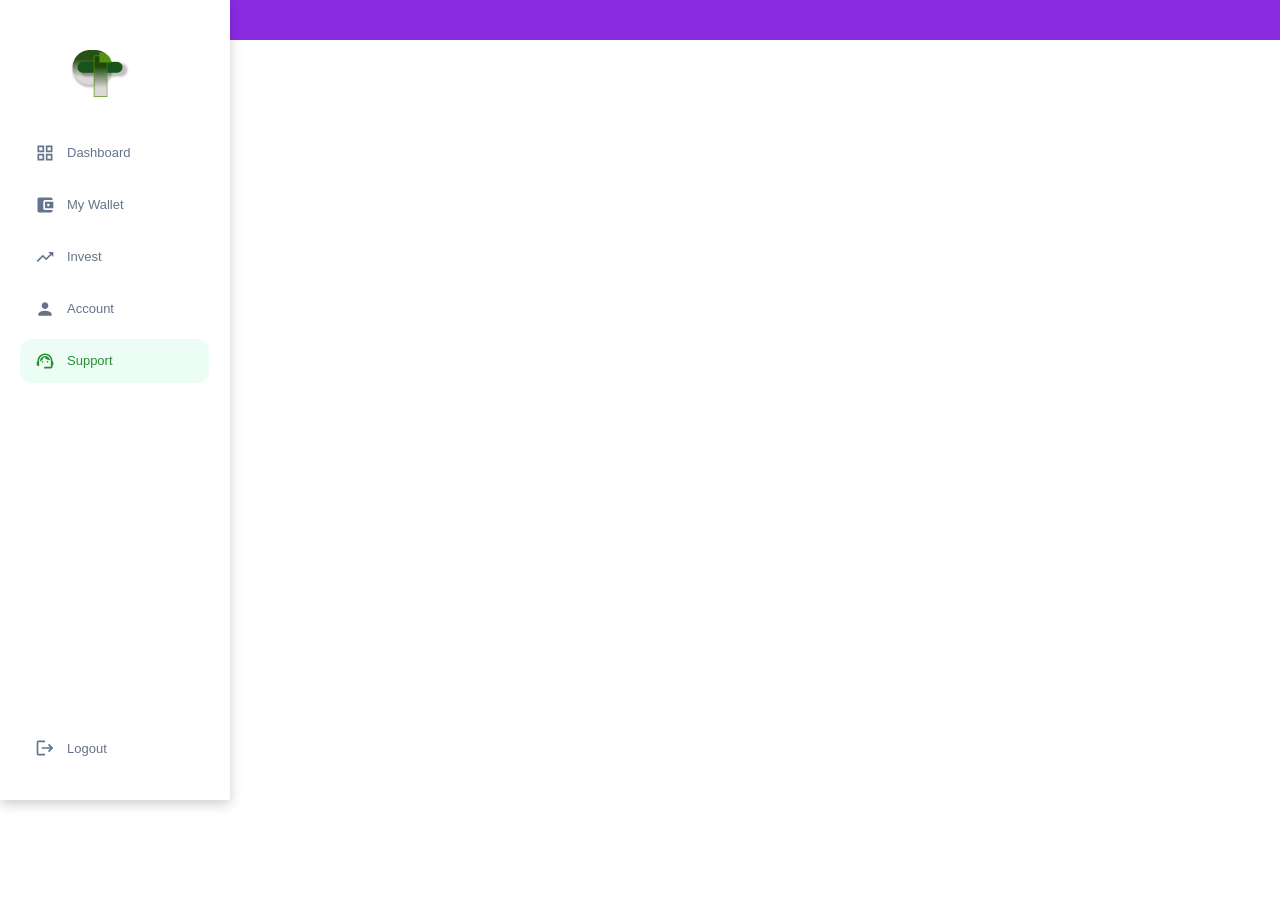
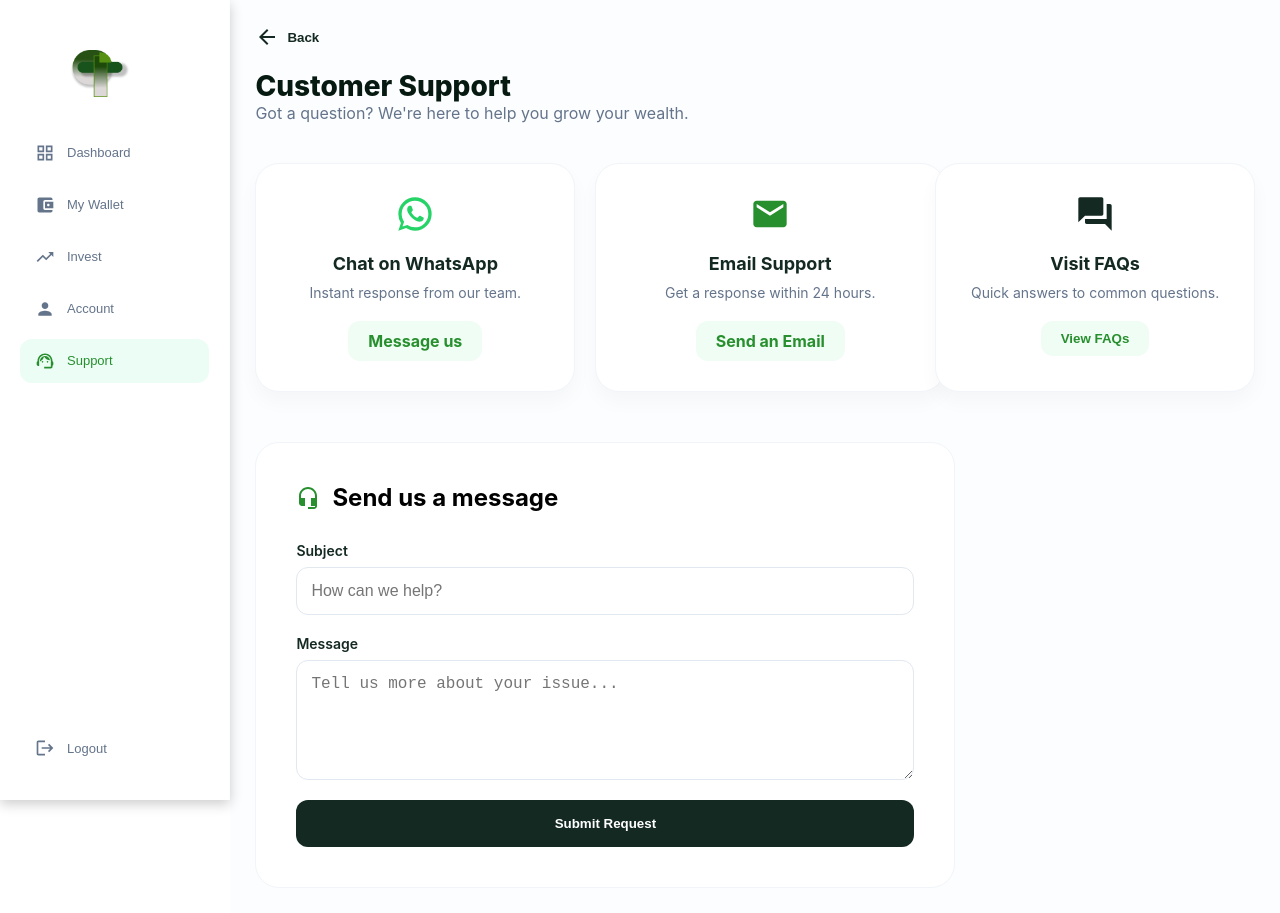
Before and after one commit to OdiliEmmanuel121/TeCcSavings, a React (Vite) app: page /con in a window 1280 px wide. Before the commit the page ends 800 px from the top, so only its background shows below. Built offline with nearby package versions, Linux system fonts and the light colour scheme.

Commit message:
my first commit

```diff
--- a/src/admin/mainpage/home/Home.css
+++ b/src/admin/mainpage/home/Home.css
@@ -393,23 +393,33 @@
 /* --- MOBILE VIEW (MAX 500px) --- */
 @media (max-width: 500px) {
     .internal-home {
-        padding: 12px;
-        /* Slightly less padding to save space */
+      padding: 15px;
         max-width: 100%;
-        margin-left: 0;
+        margin-left: 0 !important; /* Forces removal of sidebar space */
         margin-top: 10px;
+        margin-bottom: 100px; /* Crucial: space for the bottom nav bar */
         height: auto;
+        display: block; /* Ensures standard document flow */
+        overflow-y: visible;
     }
 
     /* Header adjustments */
     .home-acc {
+        position: relative; /* Container for absolute icon */
         flex-direction: column;
         gap: 5px;
+        padding-top: 20px;
 
     }
 
     .home-header h1 {
         display: none;
+    }
+
+    .acc-icon {
+        position: absolute;
+        top: 0;
+        right: 0;
     }
 
     .home-header p {
@@ -429,23 +439,9 @@
         margin-top: 5px;
     }
 
-    .acc-icon {
-        position: absolute;
-        top: 0;
-        right: 0;
-    }
 
     /* --- MOBILE VIEW (MAX 500px) --- */
     @media (max-width: 500px) {
-        .internal-home {
-            padding: 15px;
-            max-width: 100%;
-            margin-left: 0;
-            /* Remove sidebar offset */
-            margin-bottom: 80px;
-            /* Space for bottom navigation */
-        }
-
         /* 2 Column Grid for Stats */
         .stats-grid {
             grid-template-columns: 1fr 1fr;
@@ -502,6 +498,7 @@
         .sendmoney,
         .send {
             font-size: 11px;
+            font-family: sans-serif;
         }
 
         .addicon,
--- a/src/admin/mainpage/invest/Invest.css
+++ b/src/admin/mainpage/invest/Invest.css
@@ -83,19 +83,41 @@
 /* --- MOBILE VIEW --- */
 @media (max-width: 500px) {
     .Invest-Container {
-        margin-left: 0;
+        /* 1. Reset Position and Width */
+        margin-left: 0 !important;
+        width: 100%;
+        max-width: 100%;
         padding: 20px;
-        padding-bottom: 100px; /* Space for bottom nav */
+
+        /* 2. THE SCROLL FIXES */
+        display: block;        /* Ensures it follows normal document flow */
+        height: auto;         /* Allows height to grow with content */
+        min-height: 100vh;    /* Ensures it at least fills the screen */
+        overflow-y: visible;  /* Allows content to push past the bottom fold */
+
+        /* 3. Navigation Space */
+        padding-bottom: 120px;
+        box-sizing: border-box; /* Prevents padding from adding to width */
     }
 
-    .invest-list { grid-template-columns: 1fr; }
+    .invest-list {
+        display: grid;
+        grid-template-columns: 1fr;
+        gap: 15px;
+    }
 
-    .invest-item-card { padding: 18px; }
+    .invest-item-card {
+        padding: 18px;
+        height: auto; /* Ensure cards don't have fixed heights */
+    }
 
-    .invest-amount p { font-size: 20px; }
+    .invest-amount p {
+        font-size: 20px;
+    }
 
     .invest-dates-grid {
-        grid-template-columns: 1fr; /* Stack dates vertically on very small screens */
+        display: grid;
+        grid-template-columns: 1fr;
         gap: 12px;
     }
 }
--- a/src/admin/mainpage/support/Support.css
+++ b/src/admin/mainpage/support/Support.css
@@ -5,3 +5,164 @@
     margin-left: 18%;
     background-color: blueviolet;
 }
+
+.Support-Container {
+    padding: 25px;
+    max-width: 82%;
+    margin-left: 18%; /* Sidebar offset for desktop */
+    background-color: #fcfdfe;
+    min-height: 100vh;
+    font-family: 'Inter', sans-serif;
+}
+
+.support-header {
+    margin-bottom: 40px;
+}
+
+.back-arrow {
+    background: none;
+    border: none;
+    display: flex;
+    align-items: center;
+    gap: 8px;
+    color: #142922;
+    font-weight: 700;
+    cursor: pointer;
+    margin-bottom: 20px;
+}
+
+.support-header h1 {
+    font-size: 28px;
+    color: #061a11;
+    font-weight: 800;
+}
+
+.support-header p {
+    color: #64748b;
+}
+
+/* Quick Action Grid */
+.support-grid {
+    display: grid;
+    grid-template-columns: repeat(auto-fit, minmax(250px, 1fr));
+    gap: 20px;
+    margin-bottom: 50px;
+}
+
+.support-card {
+    background: white;
+    padding: 30px;
+    border-radius: 24px;
+    box-shadow: 0 10px 20px rgba(0, 0, 0, 0.03);
+    border: 1px solid #f1f5f9;
+    text-align: center;
+    transition: 0.3s;
+}
+
+.support-card:hover {
+    transform: translateY(-5px);
+    border-color: #278f2e;
+}
+
+.s-icon {
+    font-size: 40px !important;
+    margin-bottom: 15px;
+}
+
+.whatsapp .s-icon { color: #25D366; }
+.email .s-icon { color: #278f2e; }
+.faq .s-icon { color: #142922; }
+
+.support-card h3 {
+    font-size: 18px;
+    color: #142922;
+    margin-bottom: 10px;
+}
+
+.support-card p {
+    font-size: 14px;
+    color: #64748b;
+    margin-bottom: 20px;
+}
+
+.support-card a, .support-card button {
+    display: inline-block;
+    padding: 10px 20px;
+    background: #f0fdf4;
+    color: #278f2e;
+    text-decoration: none;
+    font-weight: 700;
+    border-radius: 12px;
+    border: none;
+    cursor: pointer;
+}
+
+/* Form Section */
+.support-form-section {
+    background: white;
+    padding: 40px;
+    border-radius: 24px;
+    border: 1px solid #f1f5f9;
+    max-width: 700px;
+}
+
+.form-title {
+    display: flex;
+    align-items: center;
+    gap: 12px;
+    margin-bottom: 30px;
+}
+
+.form-title svg { color: #278f2e; }
+
+.form-group {
+    display: flex;
+    flex-direction: column;
+    gap: 8px;
+    margin-bottom: 20px;
+}
+
+.form-group label {
+    font-size: 14px;
+    font-weight: 600;
+    color: #142922;
+}
+
+.form-group input, .form-group textarea {
+    padding: 14px;
+    border: 1.5px solid #e2e8f0;
+    border-radius: 12px;
+    font-size: 16px;
+    outline: none;
+}
+
+.submit-support {
+    width: 100%;
+    padding: 16px;
+    background: #142922;
+    color: white;
+    border: none;
+    border-radius: 12px;
+    font-weight: 700;
+    cursor: pointer;
+}
+
+/* --- MOBILE VIEW SCROLL FIX --- */
+@media (max-width: 500px) {
+    .Support-Container {
+        margin-left: 0 !important;
+        padding: 20px;
+        padding-bottom: 120px;
+        display: block; /* Ensures scrollability */
+        height: auto;
+        overflow-y: visible;
+    }
+
+    .support-grid {
+        grid-template-columns: 1fr;
+    }
+
+    .support-form-section {
+        padding: 25px;
+    }
+}
--- a/src/admin/mainpage/support/Support.jsx
+++ b/src/admin/mainpage/support/Support.jsx
@@ -1,11 +1,71 @@
-import './Support.css'
+
+import { useNavigate } from 'react-router-dom';
+import {
+  ArrowBack,
+  WhatsApp,
+  Email,
+  QuestionAnswer,
+  HeadsetMic
+} from '@mui/icons-material';
+import './Support.css';
 
 const Support = () => {
+  const navigate = useNavigate();
+
   return (
     <div className='Support-Container'>
+      <header className="support-header">
+        <button className="back-arrow" onClick={() => navigate(-1)}>
+          <ArrowBack /> <span>Back</span>
+        </button>
+        <h1>Customer Support</h1>
+        <p>Got a question? We're here to help you grow your wealth.</p>
+      </header>
 
+      <div className="support-grid">
+        {/* Quick Contact Cards */}
+        <div className="support-card whatsapp">
+          <WhatsApp className="s-icon" />
+          <h3>Chat on WhatsApp</h3>
+          <p>Instant response from our team.</p>
+          <a href="https://wa.me/2348101384066" target="_blank" rel="noreferrer">Message us</a>
+        </div>
+
+        <div className="support-card email">
+          <Email className="s-icon" />
+          <h3>Email Support</h3>
+          <p>Get a response within 24 hours.</p>
+          <a href="mailto:support@tecc.com">Send an Email</a>
+        </div>
+
+        <div className="support-card faq">
+          <QuestionAnswer className="s-icon" />
+          <h3>Visit FAQs</h3>
+          <p>Quick answers to common questions.</p>
+          <button onClick={() => navigate('/faqs')}>View FAQs</button>
+        </div>
+      </div>
+
+      {/* Support Form */}
+      <section className="support-form-section">
+        <div className="form-title">
+          <HeadsetMic />
+          <h2>Send us a message</h2>
+        </div>
+        <form className="support-form" onSubmit={(e) => e.preventDefault()}>
+          <div className="form-group">
+            <label>Subject</label>
+            <input type="text" placeholder="How can we help?" required />
+          </div>
+          <div className="form-group">
+            <label>Message</label>
+            <textarea rows="5" placeholder="Tell us more about your issue..." required></textarea>
+          </div>
+          <button type="submit" className="submit-support">Submit Request</button>
+        </form>
+      </section>
     </div>
-  )
+  );
 }
 
-export default Support
+export default Support;
--- a/src/admin/mainpage/wallet/Wallet.css
+++ b/src/admin/mainpage/wallet/Wallet.css
@@ -30,7 +30,7 @@
     background: #fff;
     padding: 25px;
     border-radius: 24px;
-    box-shadow: 0 10px 20px rgba(0, 0, 0, 0.04);
+    box-shadow: 0 10px 20px rgba(0, 0, 0, 0.18);
     border: 1px solid #f1f5f9;
 }
 
@@ -136,17 +136,46 @@
 }
 
 /* --- MOBILE VIEW --- */
+/* --- MOBILE VIEW (MAX 500px) --- */
 @media (max-width: 500px) {
     .Wallet-Container {
-        margin-left: 0;
-        padding-bottom: 100px;
+        /* 1. Reset the layout for mobile flow */
+        margin-left: 0 !important;
+        max-width: 100%;
+        width: 100%;
+        padding: 15px;
+
+        /* 2. Enable vertical growth and scrolling */
+        display: block;
+        height: auto;
+        min-height: 100vh;
+        overflow-y: visible;
+
+        /* 3. Space for your bottom navigation bar */
+        padding-bottom: 120px;
+        box-sizing: border-box;
+    }
+
+    .wallet-header h2 {
+        font-size: 22px;
+        text-align: center;
+    }
+
+    .wallet-header p {
+        text-align: center;
     }
 
     .balance-grid {
-        grid-template-columns: 1fr;
+        grid-template-columns: 1fr; /* Stack cards vertically */
+        gap: 15px;
     }
 
     .funding-options {
-        grid-template-columns: 1fr;
+        grid-template-columns: 1fr; /* Stack buttons vertically */
+        gap: 12px;
+    }
+
+    .fund-method {
+        padding: 15px; /* Slightly smaller for mobile screens */
     }
 }
--- a/src/admin/pages/login/Login.css
+++ b/src/admin/pages/login/Login.css
@@ -299,28 +299,36 @@
 
 
 
+
 /* MOBILE RESPONSIVENESS */
 @media (max-width: 500px) {
     .loginContainer {
-        flex-direction: column-reverse;
-        /* Image on top, form below */
-        gap: 40px;
+        flex-direction: column; /* Changed from column-reverse to keep flow natural */
+        gap: 20px;
         text-align: center;
-        margin-top: 150px;
+        margin-top: 20px; /* Remove the massive 150px margin */
+        padding-bottom: 50px; /* Ensure space at the bottom to scroll */
+        height: auto; /* Allow the container to grow with content */
+        overflow-y: visible;
+    }
+
+    .logoclasslog {
+        display: block; /* Changed from flex */
+        margin: 20px auto; /* Centers the logo without negative margins */
+        width: 70px;
     }
 
     .iphoneimgup {
         display: none;
     }
 
+    .loginDetails {
+        padding: 0 10px;
+    }
+
+    /* Adjust the password toggle for small screens */
     .visiblepassword {
-        transform: translateY(-70%);
+        transform: translateY(-50%);
+        top: 25px; /* Adjust based on your input height */
     }
 }
-
-.logoclasslog {
-    display: flex;
-    margin-top: -630px;
-    width: 90px;
-
-}
```
Also changed, not shown: src/admin/mainpage/account/Account.css (+25 -7 lines), src/admin/pages/getstarted/Getstarted.css (+28 -53 lines).
